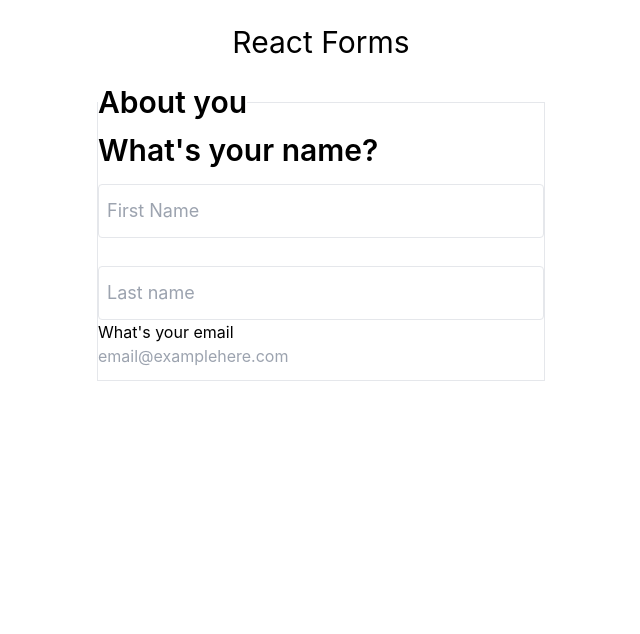
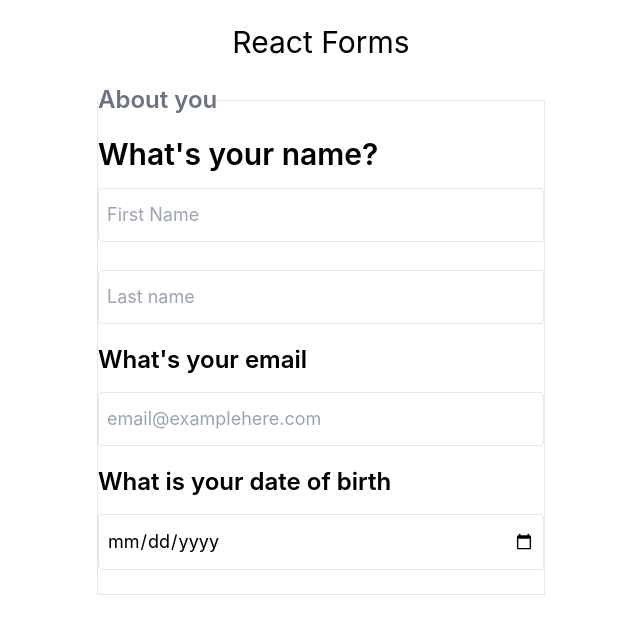
Before and after one commit to JW796/06-react-form, a React (Create React App) app: page / in a window 1280 px wide. Shown: the top 634 px of the page, without its empty margins (319-959 px from the left). Built offline with nearby package versions, Linux system fonts and the light colour scheme.

Commit message:
WIP 2 form setup

```diff
--- a/package.json
+++ b/package.json
@@ -6,7 +6,8 @@
     "cra-template": "1.2.0",
     "react": "^19.0.0",
     "react-dom": "^19.0.0",
-    "react-scripts": "5.0.1"
+    "react-scripts": "5.0.1",
+    "web-vitals": "^4.2.4"
   },
   "scripts": {
     "start": "react-scripts start",
--- a/src/App.js
+++ b/src/App.js
@@ -4,8 +4,11 @@ function App() {
     <>
       <h1 className="text-3xl text-center my-4 py-2">React Forms</h1>
       <form className="w-5/6 max-w-md mx-auto">
-        <fieldset className="flex flex-col border py-1 py-3">
-          <legend className="text-3xl font-semibold">About you</legend>
+        <fieldset className="flex flex-col gap-2 border py-1 py-3">
+          <legend className="text-2xl font-semibold mb-2 text-gray-500">
+            About you
+          </legend>
+          <div className="inline-grid">
             <label className="text-3xl font-semibold" htmlFor="">
               What's your name?
             </label>
@@ -18,21 +21,38 @@ function App() {
               onChange={handleInput}
             />
             <input
-            className="border rounded text-lg leading-light py-3 px-2 mt-4 focus:outline-indigo-200"
+              className="border rounded text-lg leading-light py-3 px-2 mt-4 mb-3 focus:outline-indigo-200"
               type="text"
               id="lastName"
               name="lastname"
               placeholder="Last name"
               onChange={handleInput}
             />
-          <label>What's your email</label>
+          </div>
+          <div className="inline-grid">
+            <label className="text-2xl font-semibold">What's your email</label>
             <input
+              className="border rounded text-lg leading-light py-3 px-2 mt-4 mb-3 focus:outline-indigo-200"
               id="email"
               name="email"
               type="email"
               placeholder="email@examplehere.com"
               onChange={handleInput}
             />
+          </div>
+          <div className="inline-grid">
+            <label className="text-2xl font-semibold">
+              What is your date of birth
+            </label>
+            <input
+              className="border rounded text-lg leading-light py-3 px-2 mt-4 mb-3 focus:outline-indigo-200"
+              id="dob"
+              name="dob"
+              type="date"
+              placeholder="Date of birth"
+              onChange="handleInput"
+            />
+          </div>
         </fieldset>
       </form>
     </>
```
Also changed, not shown: 1 other file (tests, documents, lock files or other folders). Lines whose indentation alone changed are shown as unchanged.
